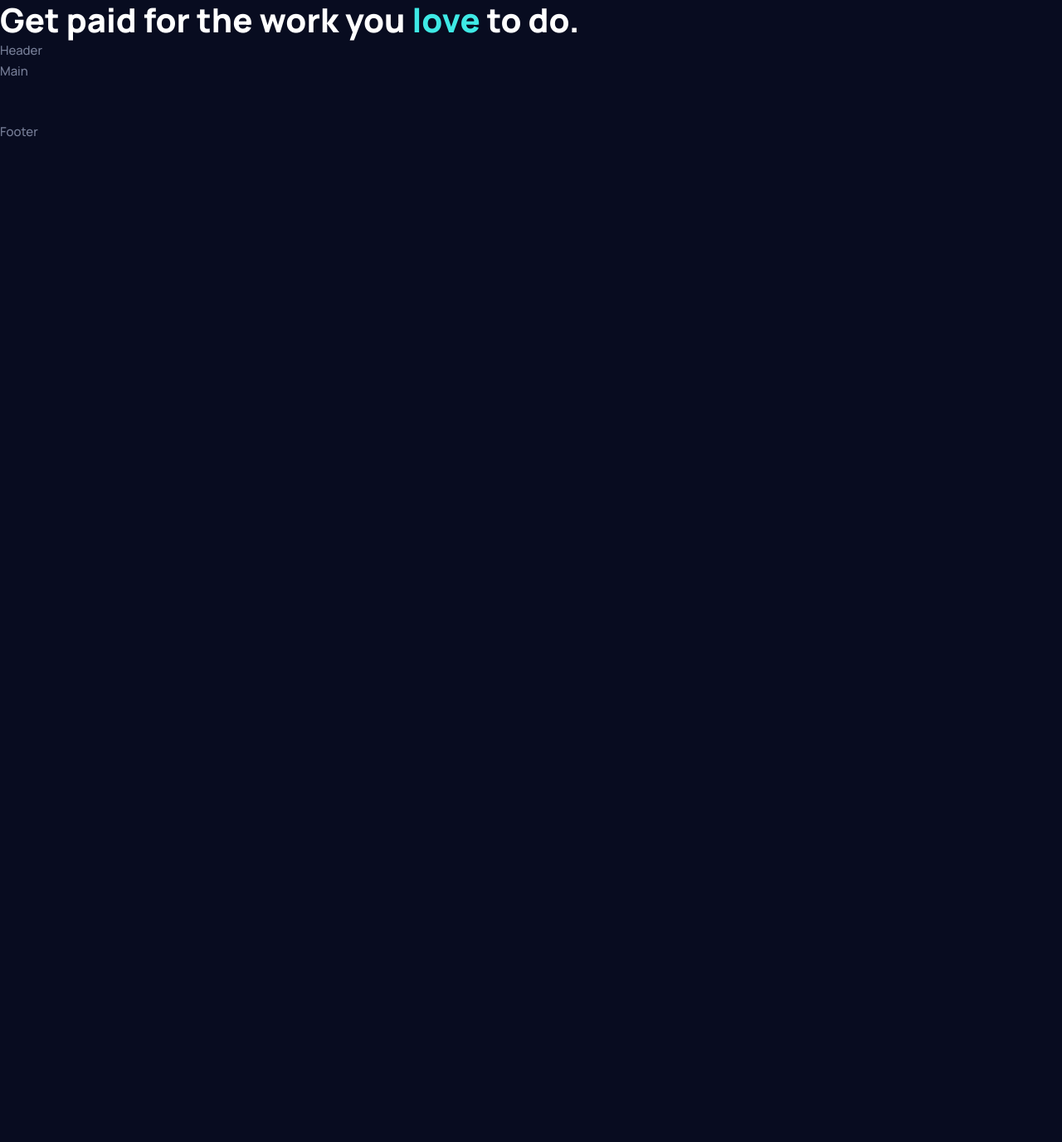
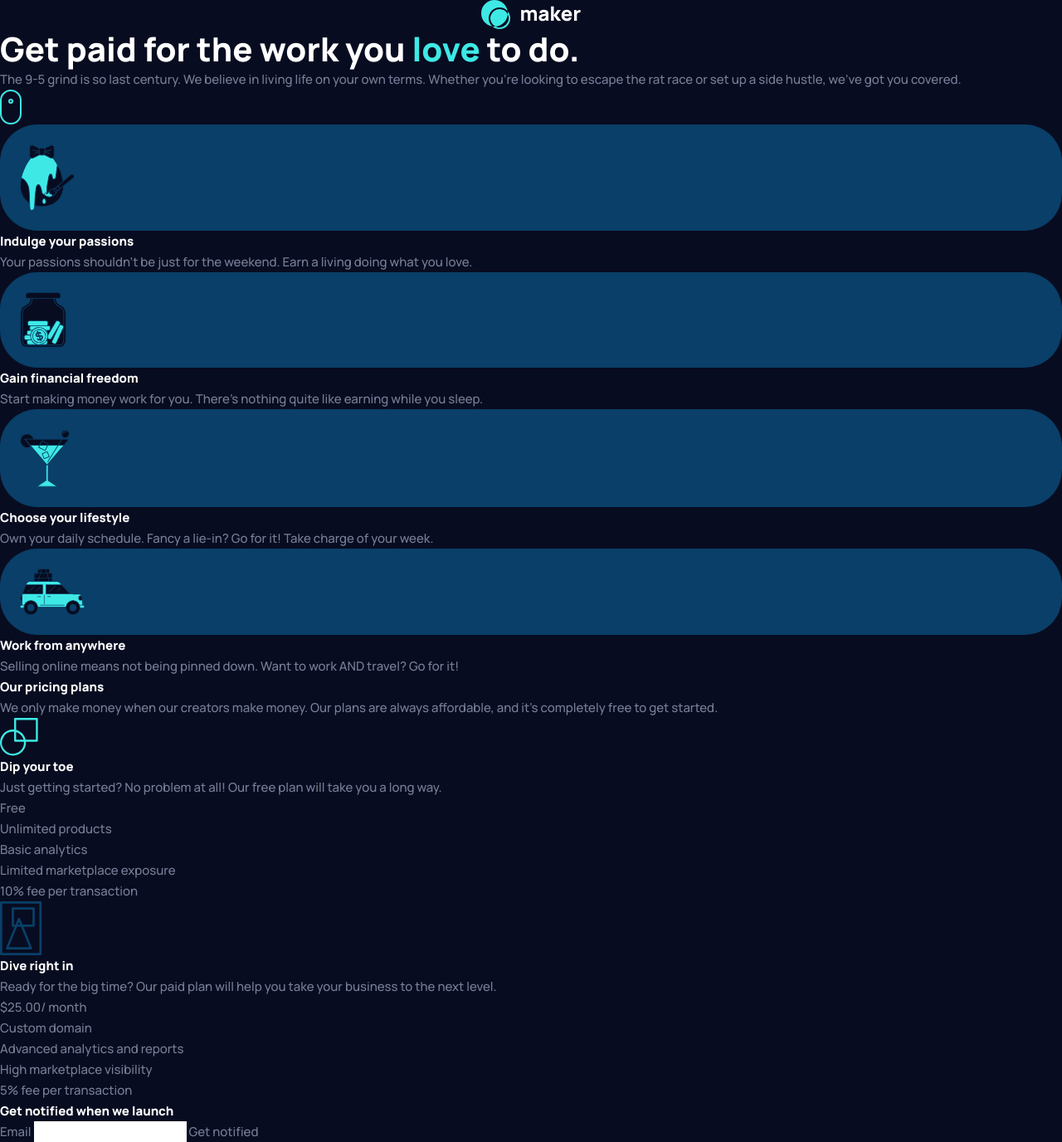
Before and after one commit to Dudeldups/FM-maker-landing-page, a website built with Vite: page index.html in a window 1280 px wide. Shown: the whole page at 83% size. Before the commit the page ends 800 px from the top, so only its background shows below. Built offline with nearby package versions, Linux system fonts and the light colour scheme.

Commit message:
added basic html layout

```diff
--- a/index.html
+++ b/index.html
@@ -11,17 +11,166 @@
 
     <title>Maker</title>
   </head>
-  <body>
-    <header>
-      <h1 class="text-xl desktop:text-2xl">
-        Get paid for the work you <span class="text-cyan">love</span> to do.
-      </h1>
-      Header
+  <body class="grid grid-rows-[auto_1fr_auto] min-h-screen">
+    <header class="grid justify-items-center px-6">
+      <a href="#">
+        <img
+          class="w-[120px]"
+          src="/assets/images/logo.svg"
+          alt=""
+          width="120"
+          height="35" />
+      </a>
     </header>
 
-    <main>Main</main>
+    <main>
+      <section>
+        <h1 class="text-xl desktop:text-2xl">
+          Get paid for the work you <span class="text-cyan">love</span> to do.
+        </h1>
+        <p>
+          The 9-5 grind is so last century. We believe in living life on your
+          own terms. Whether you’re looking to escape the rat race or set up a
+          side hustle, we’ve got you covered.
+        </p>
+        <img src="/assets/images/icon-scroll.svg" alt="" />
+      </section>
 
-    <footer class="mt-12">Footer</footer>
+      <section>
+        <ul>
+          <li class="grid">
+            <div class="bg-blue rounded-[45px] p-6">
+              <img
+                class="w-[66px]"
+                src="/assets/images/illustration-passions.svg"
+                alt=""
+                width="66"
+                height="80" />
+            </div>
+            <h2>Indulge your passions</h2>
+            <p>
+              Your passions shouldn't be just for the weekend. Earn a living
+              doing what you love.
+            </p>
+          </li>
+
+          <li>
+            <div class="bg-blue rounded-[45px] p-6">
+              <img
+                class="w-[56px]"
+                src="/assets/images/illustration-financial-freedom.svg"
+                alt=""
+                width="56"
+                height="67" />
+            </div>
+            <h2>Gain financial freedom</h2>
+            <p>
+              Start making money work for you. There’s nothing quite like
+              earning while you sleep.
+            </p>
+          </li>
+
+          <li>
+            <div class="bg-blue rounded-[45px] p-6">
+              <img
+                class="w-[60px]"
+                src="/assets/images/illustration-lifestyle.svg"
+                alt=""
+                width="60"
+                height="71" />
+            </div>
+            <h2>Choose your lifestyle</h2>
+            <p>
+              Own your daily schedule. Fancy a lie-in? Go for it! Take charge of
+              your week.
+            </p>
+          </li>
+
+          <li>
+            <div class="bg-blue rounded-[45px] p-6">
+              <img
+                class="w-[78px]"
+                src="/assets/images/illustration-work-anywhere.svg"
+                alt=""
+                width="78"
+                height="56" />
+            </div>
+            <h2>Work from anywhere</h2>
+            <p>
+              Selling online means not being pinned down. Want to work AND
+              travel? Go for it!
+            </p>
+          </li>
+        </ul>
+      </section>
+
+      <section>
+        <h2>Our pricing plans</h2>
+        <p>
+          We only make money when our creators make money. Our plans are always
+          affordable, and it’s completely free to get started.
+        </p>
+
+        <div>
+          <img
+            class=""
+            src="/assets/images/icon-free.svg"
+            alt=""
+            width="46"
+            height="46"
+            aria-hidden="true" />
+          <h3>Dip your toe</h3>
+          <p>
+            Just getting started? No problem at all! Our free plan will take you
+            a long way.
+          </p>
+
+          <span>Free</span>
+
+          <ul>
+            <li>Unlimited products</li>
+            <li>Basic analytics</li>
+            <li>Limited marketplace exposure</li>
+            <li>10% fee per transaction</li>
+          </ul>
+        </div>
+
+        <div>
+          <img
+            class=""
+            src="/assets/images/icon-paid.svg"
+            alt=""
+            width="51"
+            height="65"
+            aria-hidden="true" />
+          <h3>Dive right in</h3>
+          <p>
+            Ready for the big time? Our paid plan will help you take your
+            business to the next level.
+          </p>
+
+          <span>$25.00</span><span>/ month</span>
+
+          <ul>
+            <li>Custom domain</li>
+            <li>Advanced analytics and reports</li>
+            <li>High marketplace visibility</li>
+            <li>5% fee per transaction</li>
+          </ul>
+        </div>
+      </section>
+
+      <section>
+        <h2>Get notified when we launch</h2>
+        <form action="">
+          <label for="email">
+            Email
+            <input type="email" id="email" name="email" />
+          </label>
+          <button type="submit">Get notified</button>
+        </form>
+      </section>
+    </main>
 
     <script type="module" src="/src/main.ts"></script>
   </body>
```
